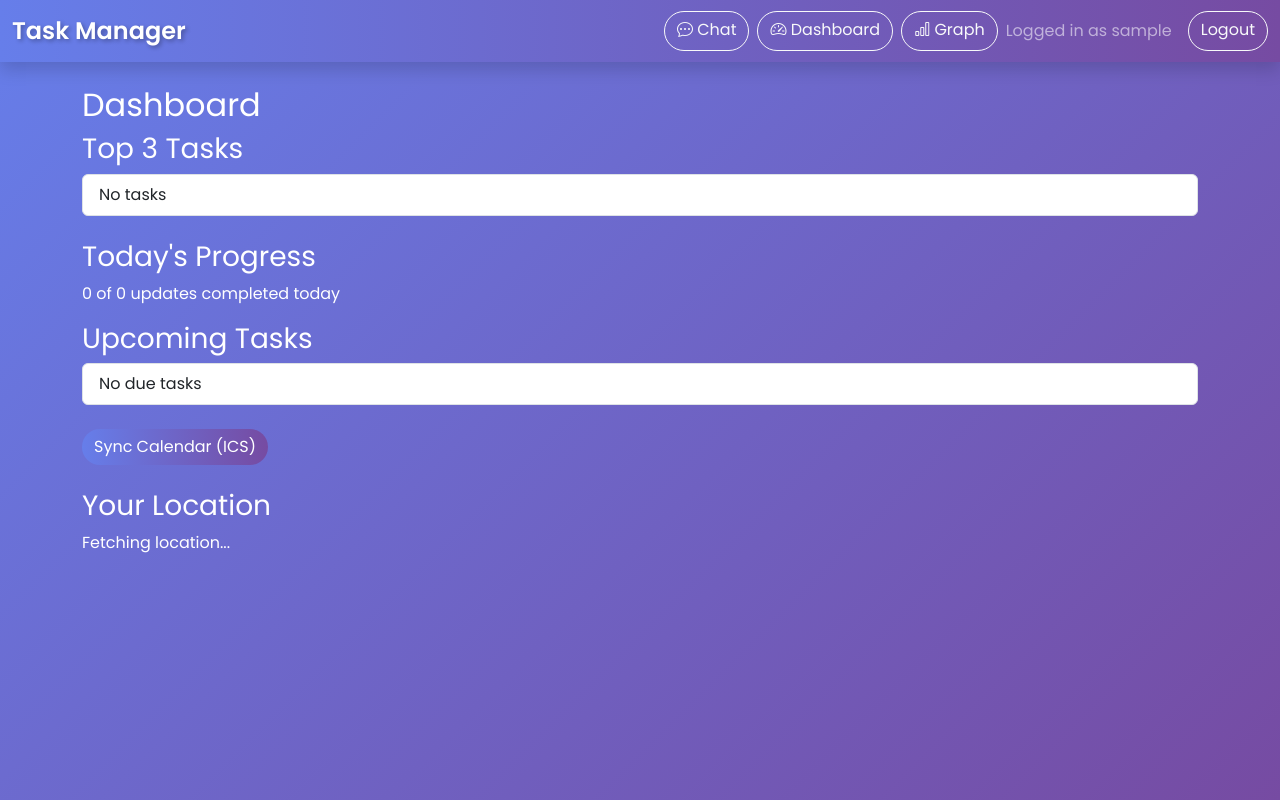
After one commit to hiradasim/Webapp, a Flask app: page /dashboard in a window 1280 px wide. The commit adds this page. Run offline with Flask 3, Linux system fonts and the light colour scheme; the visitor is signed in with stand-in values (Sample User, id 1).

Commit message:
Add dashboard with calendar sync and progress tracking

```diff
--- a/app.py
+++ b/app.py
@@ -3,7 +3,7 @@ import re
 from pathlib import Path
 from datetime import datetime, timedelta
 from collections import Counter
-from flask import Flask, request, session, redirect, url_for, render_template, jsonify, send_from_directory
+from flask import Flask, request, session, redirect, url_for, render_template, jsonify, send_from_directory, Response
 from werkzeug.utils import secure_filename
 
 app = Flask(__name__)
@@ -115,6 +115,35 @@ def weekly_completion(tasks, days: int = 7):
                         done += 1
         counts.append(done)
     return {'labels': labels, 'data': counts}
+
+
+def top_three_tasks(username):
+    """Return the top three tasks for a user sorted by priority and due date."""
+    tasks = get_user_tasks(username)
+    priority_order = {'High': 0, 'Mid': 1, 'Low': 2}
+    def sort_key(t):
+        p = priority_order.get(t.get('priority', 'Mid'), 1)
+        due = t.get('due_date') or '9999-12-31'
+        return (p, due)
+    tasks_sorted = sorted(tasks, key=sort_key)
+    return tasks_sorted[:3]
+
+
+def progress_today(username):
+    """Return number of tasks updated and completed today."""
+    tasks = get_all_tasks(username)
+    today = datetime.utcnow().date()
+    total = 0
+    done = 0
+    for t in tasks:
+        for h in t.get('history', []):
+            ts = datetime.fromisoformat(h['timestamp']).date()
+            if ts == today:
+                total += 1
+                if h.get('status') == 'Done':
+                    done += 1
+                break
+    return {'total': total, 'done': done}
 
 @app.template_filter('overdue_class')
 def overdue_class(task):
@@ -257,6 +286,41 @@ def tasks():
     )
 
 
+@app.route('/dashboard')
+def dashboard():
+    """Display top tasks, today's progress, and due dates."""
+    if 'username' not in session:
+        return redirect(url_for('login'))
+    username = session['username']
+    top_tasks = top_three_tasks(username)
+    progress = progress_today(username)
+    due_tasks = [t for t in get_user_tasks(username) if t.get('due_date')]
+    return render_template('dashboard.html', top_tasks=top_tasks, progress=progress, due_tasks=due_tasks)
+
+
+@app.route('/calendar.ics')
+def calendar_ics():
+    """Return an iCalendar feed for the user's tasks."""
+    if 'username' not in session:
+        return redirect(url_for('login'))
+    username = session['username']
+    tasks = [t for t in get_user_tasks(username) if t.get('due_date')]
+    lines = ['BEGIN:VCALENDAR', 'VERSION:2.0', 'PRODID:-//TaskManager//EN']
+    for idx, t in enumerate(tasks):
+        due = t['due_date'].replace('-', '')
+        lines.extend([
+            'BEGIN:VEVENT',
+            f'UID:{username}-{idx}',
+            f'SUMMARY:{t["description"]}',
+            f'DTSTART;VALUE=DATE:{due}',
+            f'DTEND;VALUE=DATE:{due}',
+            'END:VEVENT',
+        ])
+    lines.append('END:VCALENDAR')
+    ics_content = '\r\n'.join(lines)
+    return Response(ics_content, mimetype='text/calendar')
+
+
 @app.route('/graph')
 def graph():
     """Display progress bars and weekly charts for all users."""
--- a/templates/base.html
+++ b/templates/base.html
@@ -19,6 +19,7 @@
     <div class="d-flex">
       {% if session.get('username') %}
       <a class="btn btn-outline-light me-2" href="{{ url_for('chat') }}"><i class="bi bi-chat-dots"></i> Chat</a>
+      <a class="btn btn-outline-light me-2" href="{{ url_for('dashboard') }}"><i class="bi bi-speedometer2"></i> Dashboard</a>
       <a class="btn btn-outline-light me-2" href="{{ url_for('graph') }}"><i class="bi bi-bar-chart"></i> Graph</a>
       <span class="navbar-text me-3">Logged in as {{ session['username'] }}</span>
       <a class="btn btn-outline-light" href="{{ url_for('logout') }}">Logout</a>
--- /dev/null
+++ b/templates/dashboard.html
@@ -0,0 +1,49 @@
+{% extends 'base.html' %}
+{% block title %}Dashboard{% endblock %}
+{% block content %}
+<h2>Dashboard</h2>
+
+<h3>Top 3 Tasks</h3>
+<ul class="list-group mb-4">
+  {% for t in top_tasks %}
+  <li class="list-group-item {{ t | overdue_class }}">
+    {{ t.description }} - {{ t.priority }}{% if t.due_date %} (Due {{ t.due_date }}){% endif %}
+  </li>
+  {% else %}
+  <li class="list-group-item">No tasks</li>
+  {% endfor %}
+</ul>
+
+<h3>Today's Progress</h3>
+<p>{{ progress.done }} of {{ progress.total }} updates completed today</p>
+
+<h3>Upcoming Tasks</h3>
+<ul class="list-group mb-4">
+  {% for t in due_tasks %}
+  <li class="list-group-item">
+    {{ t.description }} - due {{ t.due_date }}
+  </li>
+  {% else %}
+  <li class="list-group-item">No due tasks</li>
+  {% endfor %}
+</ul>
+
+<a class="btn btn-primary" href="{{ url_for('calendar_ics') }}">Sync Calendar (ICS)</a>
+
+<h3 class="mt-4">Your Location</h3>
+<div id="location">Fetching location...</div>
+<script>
+if (navigator.geolocation) {
+  navigator.geolocation.getCurrentPosition(function(pos) {
+    var lat = pos.coords.latitude.toFixed(5);
+    var lon = pos.coords.longitude.toFixed(5);
+    document.getElementById('location').innerText = 'Latitude: ' + lat + ', Longitude: ' + lon;
+  }, function() {
+    document.getElementById('location').innerText = 'Unable to retrieve location';
+  });
+} else {
+  document.getElementById('location').innerText = 'Geolocation not supported';
+}
+</script>
+
+{% endblock %}
```
Also changed, not shown: tests/test_app.py (+16 -0 lines).
